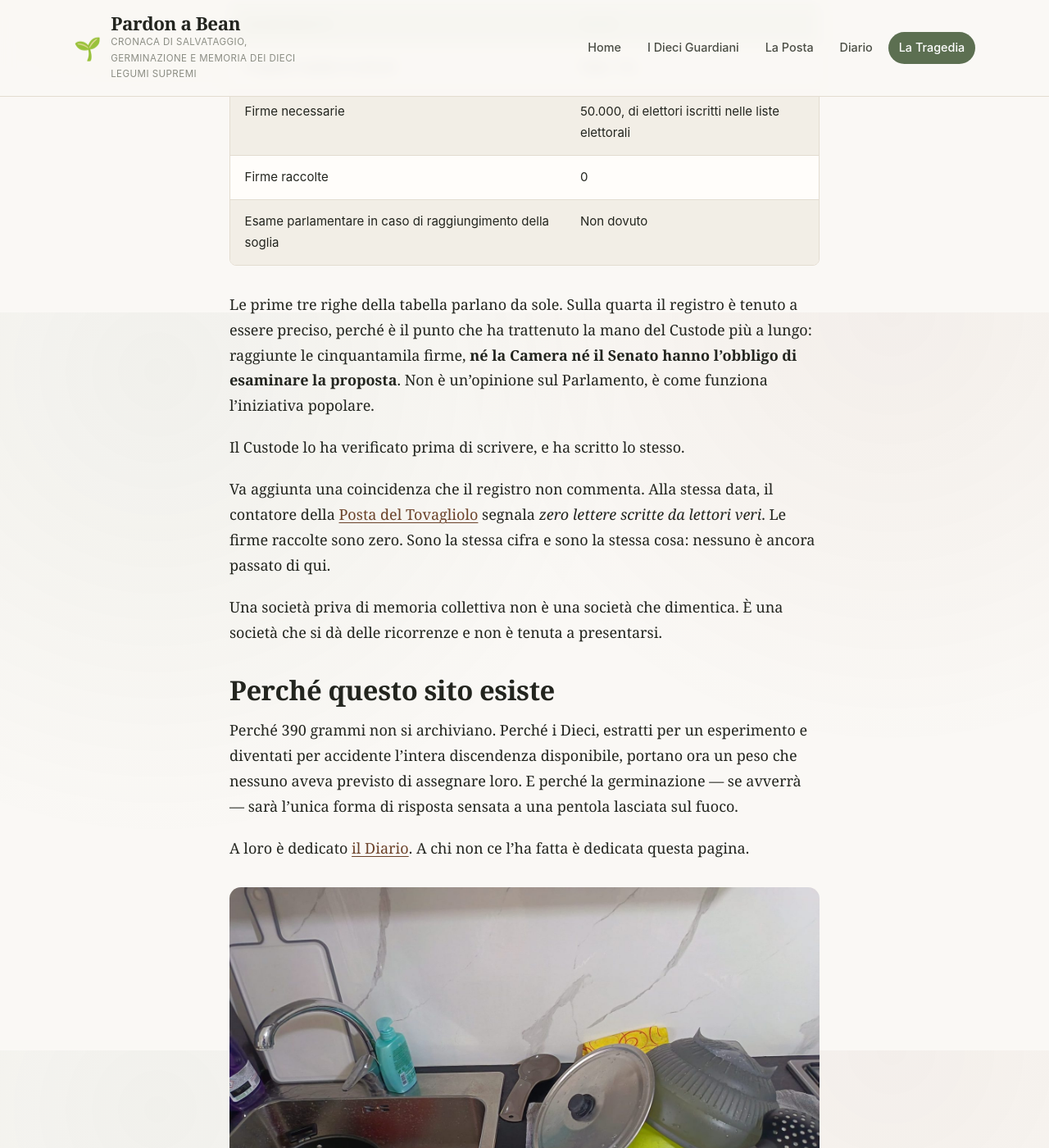
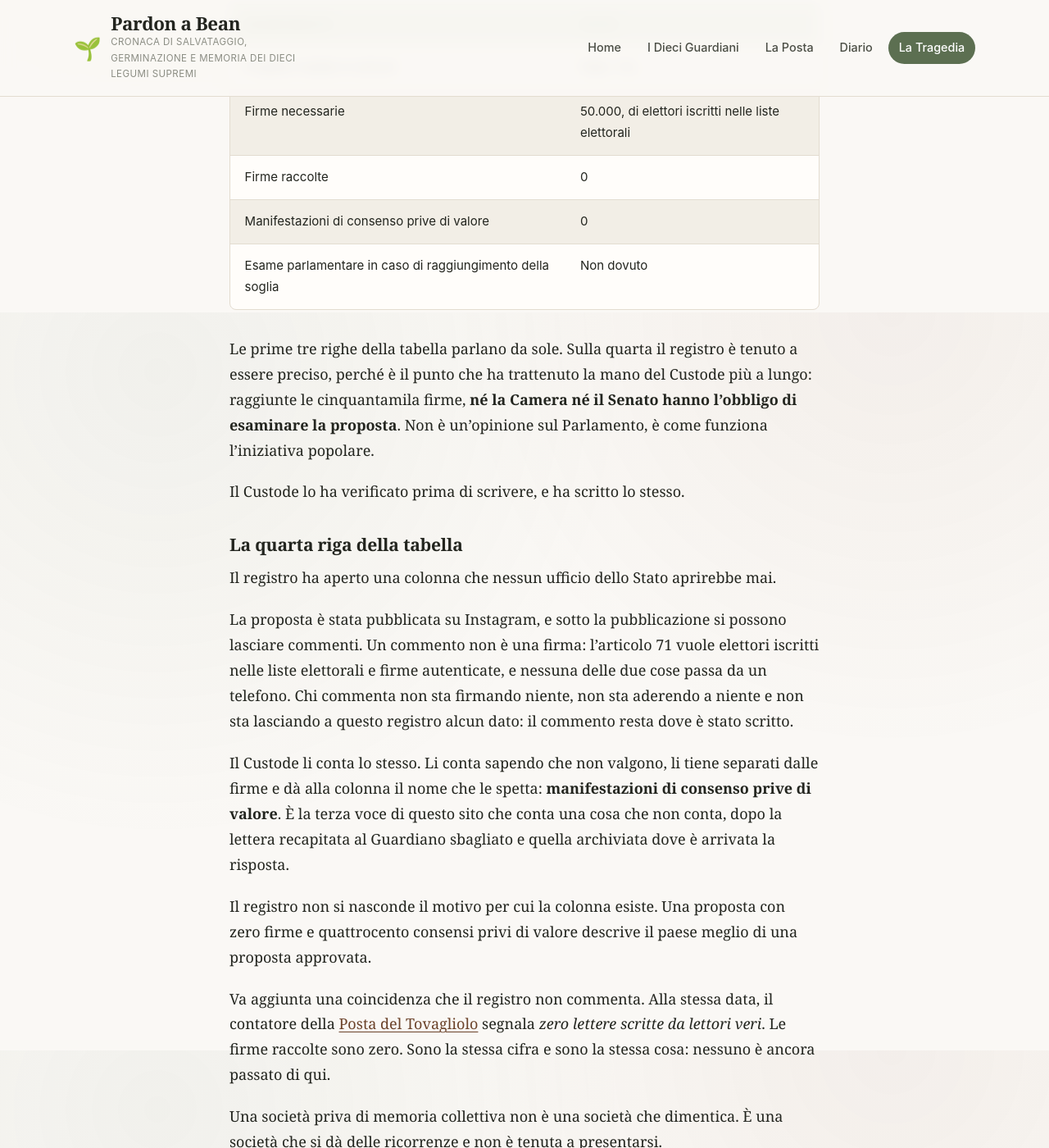
Before and after one commit to cripantea/pardonabean, a Jekyll site: the page built from tragedia.md, in a window 1280 px wide and 1400 px high, scrolled down 14019 px. Shown: the whole window at 82% size. Built offline with Jekyll 4.4.1, drawn with Linux system fonts in a browser that asks for light colours.

Commit message:
Il carosello della proposta e la colonna dei consensi
Cinque schede per Instagram (11-15): copertina, i tre articoli e la
scheda su come si firma. Il meccanismo e' il commento, che non e' una
firma e non lo diventera': niente moduli, niente dati raccolti da
noi, niente piattaforme terze. Chi commenta non lascia niente a
questo registro.

- strumenti/instagram.py: sottocomando "giornata".
- _data/proposta.yml: il campo "consensi" si aggiorna a mano ed e'
  l'unico numero del sito che cresce per volonta' di qualcun altro.
- tragedia.md: quarta riga della tabella e la sezione che spiega
  perche' la colonna esiste. Terza voce del sito che conta una cosa
  che non conta, dopo la lettera recapitata al Guardiano sbagliato e
  quella archiviata dove e' arrivata la risposta.
- social/didascalie.md: didascalia e nota di regia.

Co-Authored-By: Claude Opus 5 <noreply@anthropic.com>

```diff
--- a/tragedia.md
+++ b/tragedia.md
@@ -342,6 +342,7 @@ altrove non la troverà, e il registro preferisce dirlo prima.
 | Progetto redatto in articoli | Fatto. Tre. |
 | Firme necessarie | 50.000, di elettori iscritti nelle liste elettorali |
 | Firme raccolte | 0 |
+| Manifestazioni di consenso prive di valore | {{ site.data.proposta.consensi }} |
 | Esame parlamentare in caso di raggiungimento della soglia | Non dovuto |
 
 Le prime tre righe della tabella parlano da sole. Sulla quarta il registro è tenuto a essere
@@ -350,6 +351,24 @@ cinquantamila firme, **né la Camera né il Senato hanno l'obbligo di esaminare
 è un'opinione sul Parlamento, è come funziona l'iniziativa popolare.
 
 Il Custode lo ha verificato prima di scrivere, e ha scritto lo stesso.
+
+### La quarta riga della tabella
+
+Il registro ha aperto una colonna che nessun ufficio dello Stato aprirebbe mai.
+
+La proposta è stata pubblicata su Instagram, e sotto la pubblicazione si possono lasciare
+commenti. Un commento non è una firma: l'articolo 71 vuole elettori iscritti nelle liste
+elettorali e firme autenticate, e nessuna delle due cose passa da un telefono. Chi commenta non
+sta firmando niente, non sta aderendo a niente e non sta lasciando a questo registro alcun dato:
+il commento resta dove è stato scritto.
+
+Il Custode li conta lo stesso. Li conta sapendo che non valgono, li tiene separati dalle firme e
+dà alla colonna il nome che le spetta: **manifestazioni di consenso prive di valore**. È la terza
+voce di questo sito che conta una cosa che non conta, dopo la lettera recapitata al Guardiano
+sbagliato e quella archiviata dove è arrivata la risposta.
+
+Il registro non si nasconde il motivo per cui la colonna esiste. Una proposta con zero firme e
+quattrocento consensi privi di valore descrive il paese meglio di una proposta approvata.
 
 Va aggiunta una coincidenza che il registro non commenta. Alla stessa data, il contatore della
 [Posta del Tovagliolo]({{ '/posta/' | relative_url }}) segnala *zero lettere scritte da lettori
```
Also changed, not shown: _data/proposta.yml (added, +15 -0 lines), social/didascalie.md (+32 -0 lines), strumenti/instagram.py (+37 -0 lines), social/11-giornata-390.jpg (added), social/12-articolo-1.jpg (added), social/13-articolo-2.jpg (added), social/14-articolo-3.jpg (added), social/15-firma.jpg (added).
